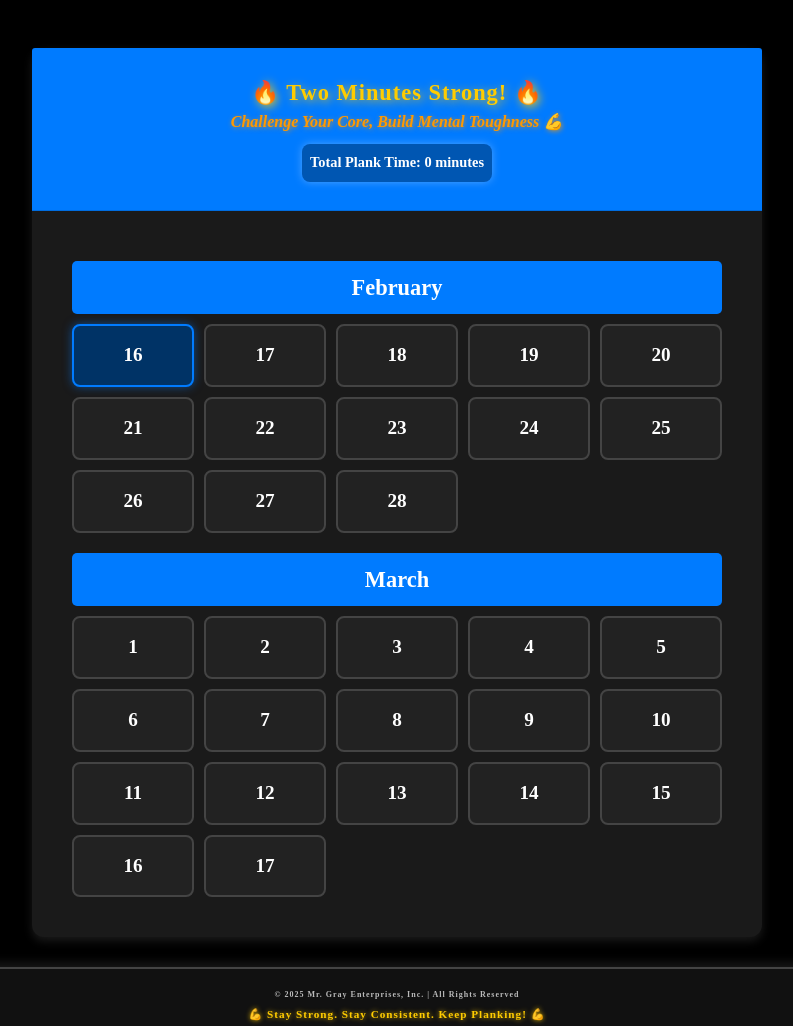
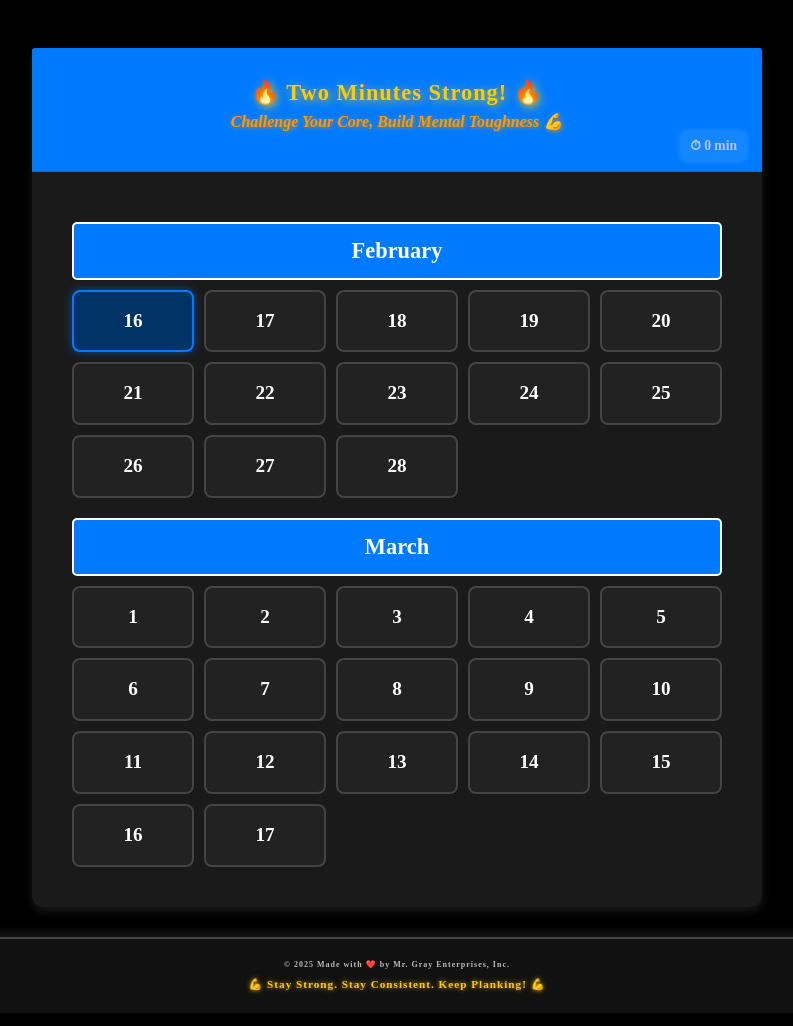
Before and after one commit to abutler911/twoMinutesStrong, a plain HTML site: page index.html in a window 1280 px wide. Shown: the whole page, without its empty margins (243-1036 px from the left). Drawn offline with nearby package versions, Linux system fonts and the light colour scheme; a web font is replaced by a local one.

Commit message:
styling changes

```diff
--- a/index.html
+++ b/index.html
@@ -33,9 +33,12 @@
                 Challenge Your Core, Build Mental Toughness 💪
               </h3>
 
-              <p class="total-time-text">
-                Total Plank Time: <strong id="total-time">0</strong> minutes
-              </p>
+              <!-- Subtle Total Time Tracker -->
+              <div class="total-time-container">
+                <p class="total-time-text">
+                  ⏱ <strong id="total-time">0</strong> min
+                </p>
+              </div>
             </div>
 
             <div class="card-body">
@@ -47,8 +50,7 @@
     </div>
     <footer class="footer">
       <p id="footer-text">
-        © <span id="year"></span> Mr. Gray Enterprises, Inc. | All Rights
-        Reserved
+        © <span id="year"></span> Made with ❤️ by Mr. Gray Enterprises, Inc.
       </p>
       <p>💪 Stay Strong. Stay Consistent. Keep Planking! 💪</p>
     </footer>
--- a/style.css
+++ b/style.css
@@ -24,15 +24,27 @@ body {
   margin-bottom: 10px;
 }
 
+/* Position Total Time in the Bottom-Right of Header */
+.total-time-container {
+  position: absolute;
+  bottom: 10px;
+  right: 15px;
+  font-size: 0.9rem;
+  color: #ccc;
+  opacity: 0.8;
+  text-align: right;
+}
+
+/* Style for the Time Display */
 .total-time-text {
-  font-size: 0.9rem;
+  margin: 0;
   font-weight: bold;
-  color: #ffffff;
-  background-color: rgba(0, 0, 0, 0.3);
-  padding: 8px;
+  font-size: 0.85rem;
+  color: #ddd;
+  background: rgba(255, 255, 255, 0.1);
+  padding: 5px 10px;
   border-radius: 8px;
-  display: inline-block;
-  box-shadow: 0 0 8px rgba(255, 255, 255, 0.3);
+  box-shadow: 0 0 5px rgba(255, 255, 255, 0.2);
 }
 
 h1 {
@@ -71,6 +83,8 @@ h3 {
   font-size: 1.5rem;
   font-weight: bold;
   text-align: center;
+  position: relative;
+  padding-bottom: 30px;
 }
 
 /* Grid Layout */
@@ -127,6 +141,7 @@ h3 {
   padding: 10px;
   border-radius: 5px;
   margin-top: 10px;
+  border: 2px solid white;
 }
 
 /* Footer Styling */
```
